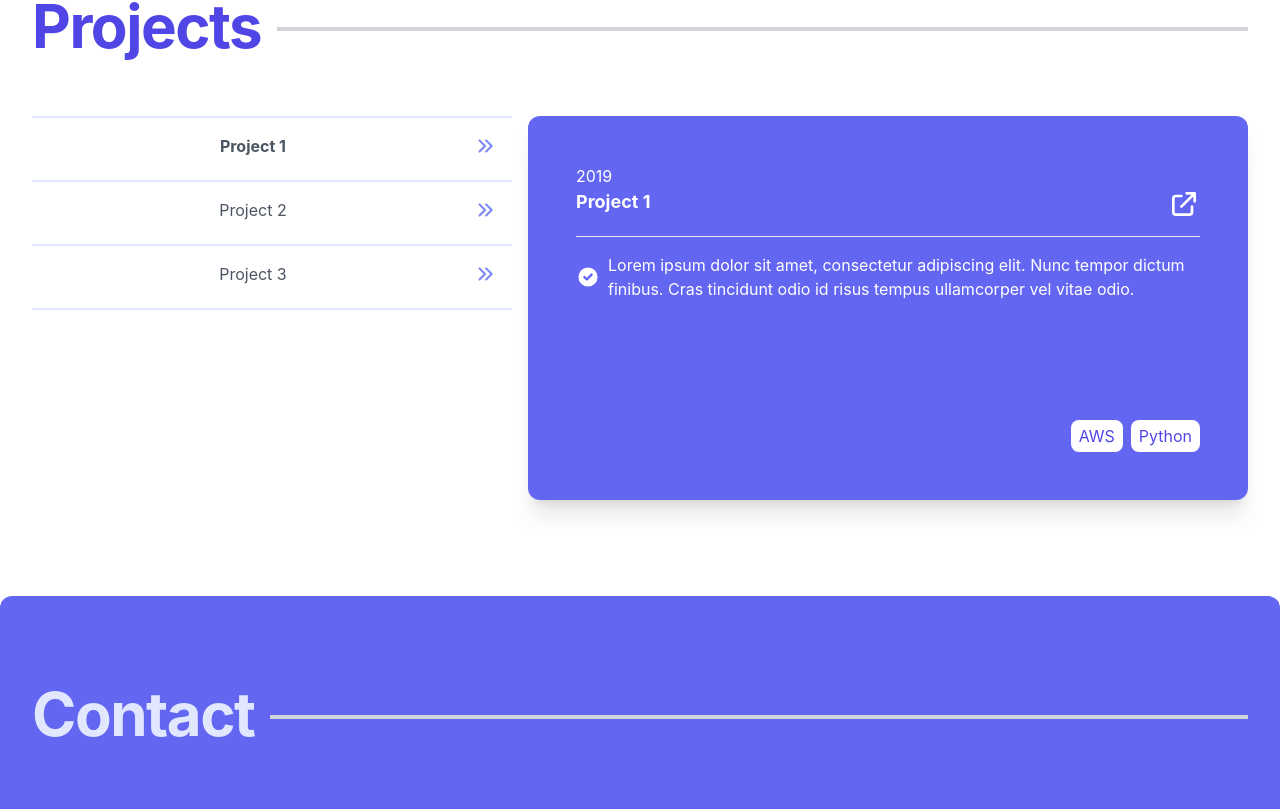
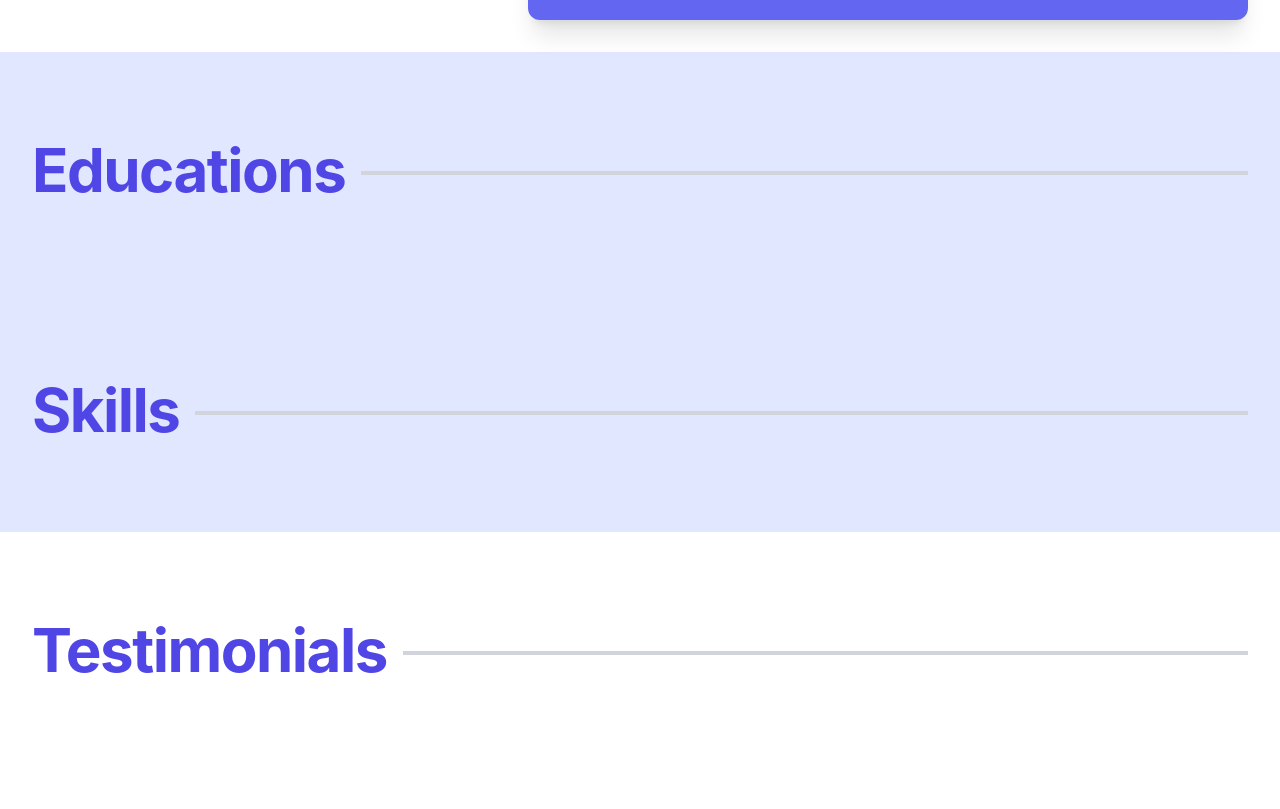
Before and after one commit to khaifahmi99/Serverless-Portfolio, a React (Create React App) app: page / in a window 1280 px wide. Shown: the part 1742-2551 px from the top of the page. Built offline with nearby package versions, Linux system fonts and the light colour scheme.

Commit message:
added empty testimonial section

```diff
--- a/src/App.tsx
+++ b/src/App.tsx
@@ -5,15 +5,17 @@ import Footer from "./views/Footer";
 import Home from "./views/Home";
 import Project from "./views/Project";
 import Skill from './views/Skill';
+import Testimonial from "./views/Testimonial";
 
 function App() {
   return (
     <>
       <Home />
-      <Skill />
-      <Education />
       <Experience />
       <Project />
+      <Education />
+      <Skill />
+      <Testimonial />
       <Contact />
       <Footer />
     </>
--- a/src/views/Skill/Skill.tsx
+++ b/src/views/Skill/Skill.tsx
@@ -2,8 +2,10 @@ import Title from "../../components/Title";
 
 const Skill = (): JSX.Element => {
     return (
-        <div className='max-w-7xl mx-auto sm:px-6 lg:px-8 py-8'>
-            <Title text='Skills' />
+        <div className='bg-indigo-100'>
+            <div className='max-w-7xl mx-auto sm:px-6 lg:px-8 py-8'>
+                <Title text='Skills' />
+            </div>
         </div>
     )
 }
--- /dev/null
+++ b/src/views/Testimonial/Testimonial.tsx
@@ -0,0 +1,12 @@
+import Title from "../../components/Title";
+
+const Testimonial = (): JSX.Element => {
+    return (
+        <div className='max-w-7xl mx-auto sm:px-6 lg:px-8 py-8'>
+            <Title text='Testimonials' />
+
+        </div>
+    )
+}
+
+export default Testimonial;
--- /dev/null
+++ b/src/views/Testimonial/index.ts
@@ -0,0 +1 @@
+export { default } from './Testimonial';
```
